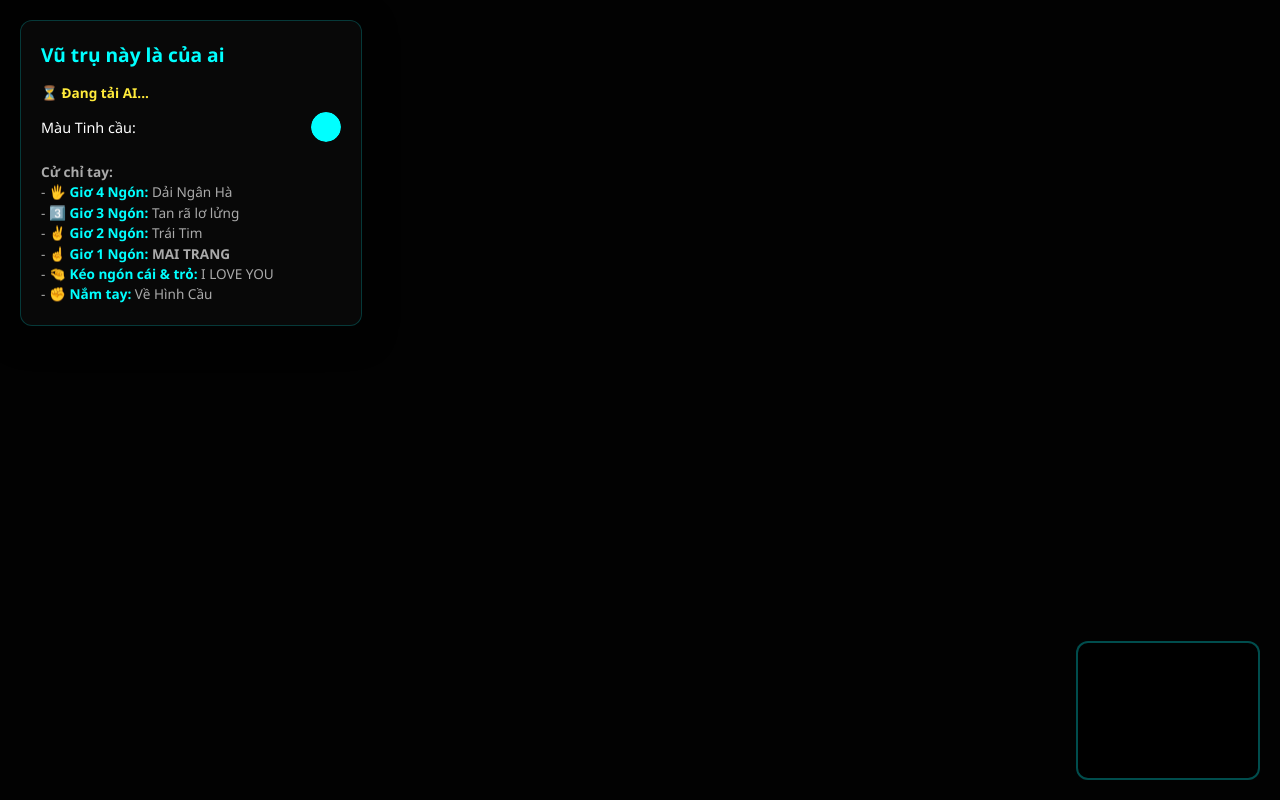
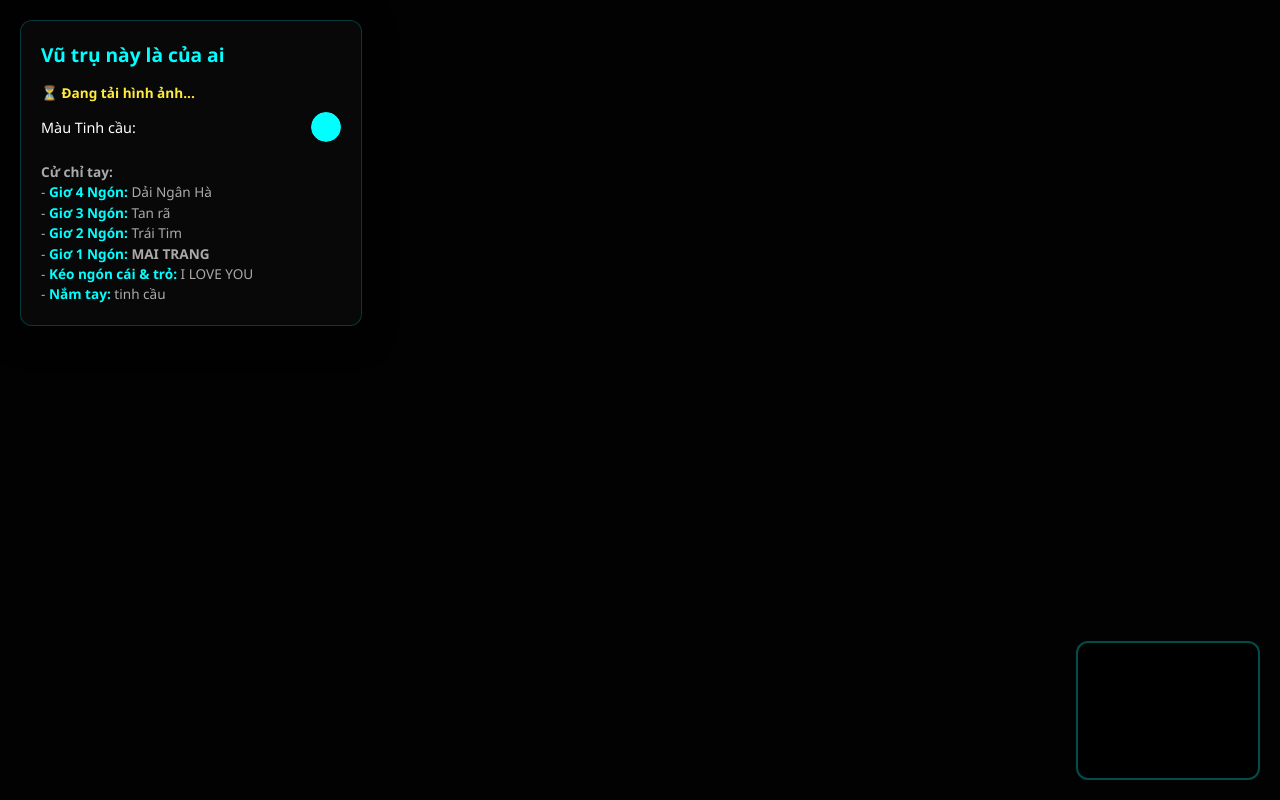
Before and after one commit to vutuan4k/vutrutuongtac, a plain HTML site: page index.html in a window 1280 px wide. Drawn offline with nearby package versions, Linux system fonts and the light colour scheme; a script that the page names is missing.

Commit message:
Update AI loading status and hand gesture instructions

```diff
--- a/index.html
+++ b/index.html
@@ -29,7 +29,7 @@
 
     <div id="ui-container">
         <h1>Vũ trụ này là của ai</h1>
-        <div id="ai-status">⏳ Đang tải AI...</div>
+        <div id="ai-status">⏳ Đang tải hình ảnh...</div>
 
         <div class="control-group">
             <label>Màu Tinh cầu:</label>
@@ -38,12 +38,12 @@
 
         <div class="instructions">
             <b>Cử chỉ tay:</b><br>
-            - <span>🖐️ Giơ 4 Ngón:</span> Dải Ngân Hà<br>
-            - <span>3️⃣ Giơ 3 Ngón:</span> Tan rã lơ lửng<br>
-            - <span>✌️ Giơ 2 Ngón:</span> Trái Tim<br>
-            - <span>☝️ Giơ 1 Ngón:</span> <b>MAI TRANG</b><br>
-            - <span>🤏 Kéo ngón cái & trỏ:</span> I LOVE YOU<br>
-            - <span>✊ Nắm tay:</span> Về Hình Cầu
+            - <span> Giơ 4 Ngón:</span> Dải Ngân Hà<br>
+            - <span> Giơ 3 Ngón:</span> Tan rã <br>
+            - <span> Giơ 2 Ngón:</span> Trái Tim<br>
+            - <span> Giơ 1 Ngón:</span> <b>MAI TRANG</b><br>
+            - <span> Kéo ngón cái & trỏ:</span> I LOVE YOU<br>
+            - <span> Nắm tay:</span> tinh cầu
         </div>
     </div>
 
```
